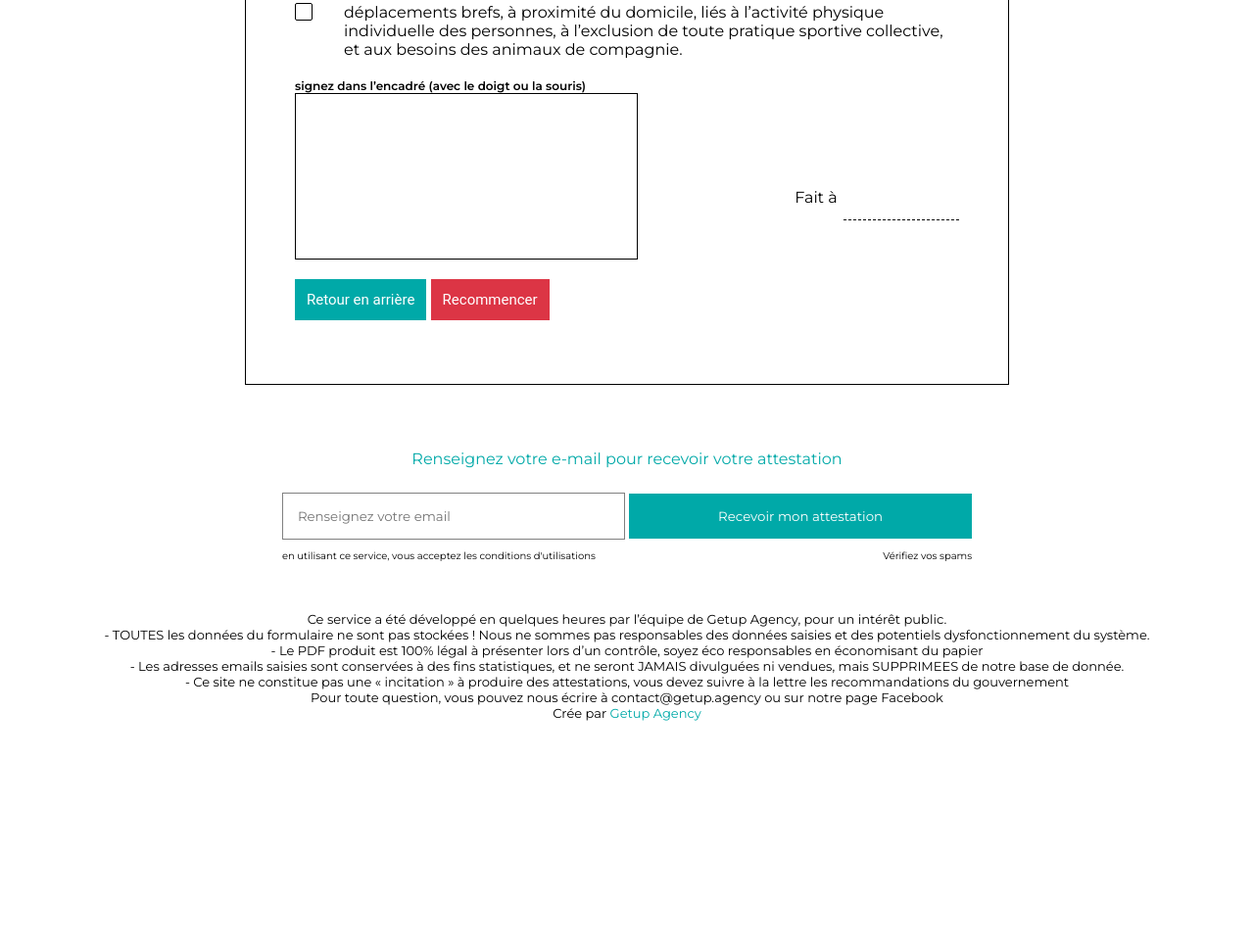
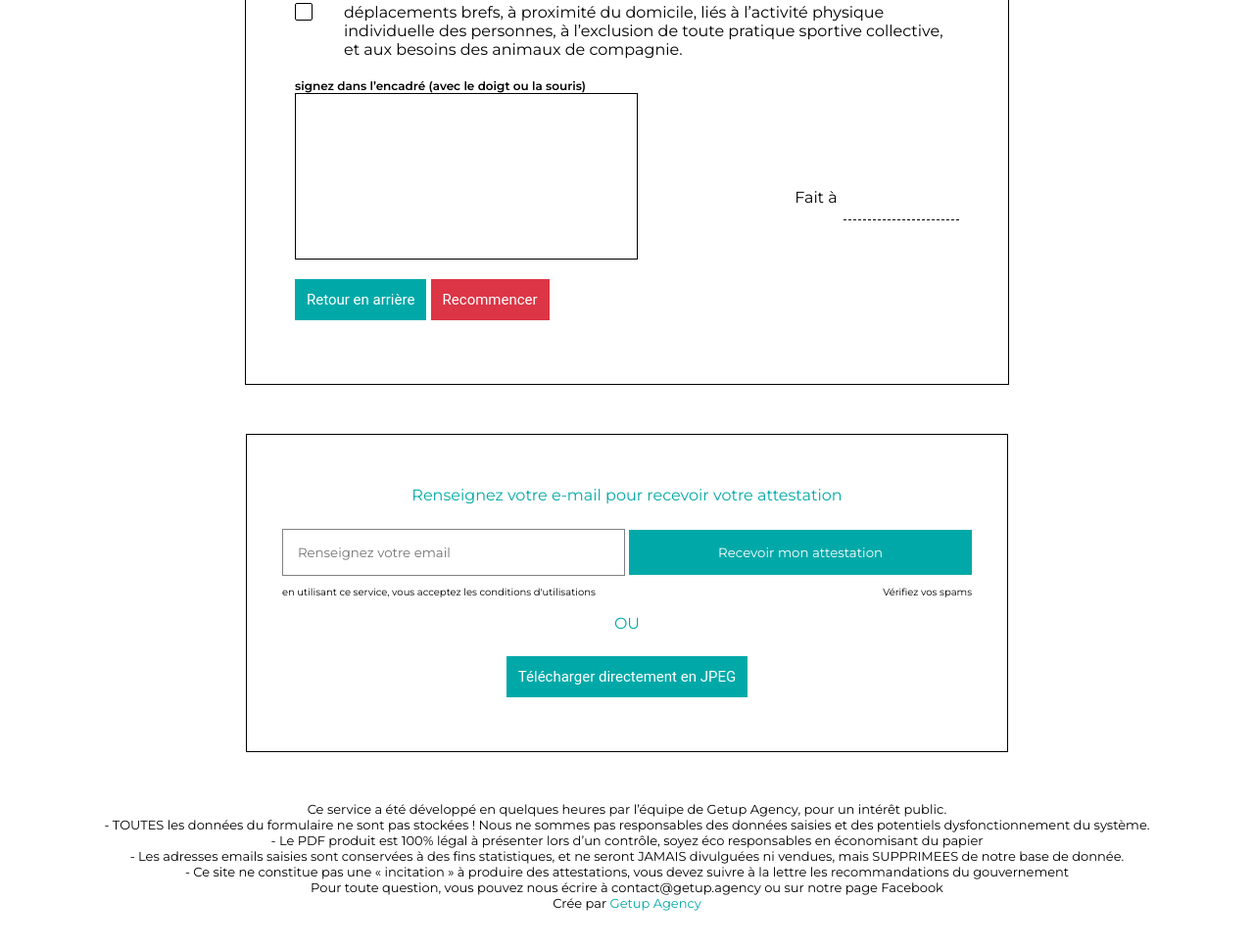
Before and after one commit to GetupAgency/attestation-covid-generator, a plain HTML site: page index.html in a window 1280 px wide. Shown: the part 1152-2120 px from the top of the page at 98% size. Before the commit the page ends 1938 px from the top, so only its background shows below. Drawn offline with nearby package versions, Linux system fonts and the light colour scheme.

Commit message:
Option direct download

```diff
--- a/index.html
+++ b/index.html
@@ -143,7 +143,7 @@
     </div>
 
     <!-- INPUT MAIL -->
-    <div class="input-resp">
+    <div class="input-resp" style="padding: 36px; border: 1px solid #000;">
       <p style="color: #00A9A8; text-align: center;" >Renseignez votre e-mail pour recevoir votre attestation</p>
       <input type="mail" placeholder="Renseignez votre email" class="input-mail" id="email" required />
       <input type="submit" id="submit" value="Recevoir mon attestation" class="input-submit" /><br>
@@ -151,7 +151,11 @@
         <div style="font-size: 10px;text-align: left;">en utilisant ce service, vous acceptez les conditions d'utilisations</div>
         <div style="font-size: 10px;text-align: right;">Vérifiez vos spams</div>
       </div>
-    </div>
+      <p style="text-align: center; color: #00A9A8;">OU</p>
+      <div style="text-align: center; margin-top: 35px; height: 50px;">
+        <a class="trigger-download-attestation trigger-hover" id="telecharger">Télécharger directement en JPEG<img src="assets/img/download.svg" class="downloadIco"/></a>
+      </div>
+      </div>
 
     <!-- LOADER -->
     <div id="overlay" style="display:none;">
--- a/styles.css
+++ b/styles.css
@@ -150,6 +150,25 @@ button:focus {
     margin-left: auto;
     margin-right: auto;
   }
+  #telecharger {
+    display: table !important;
+  }
+}
+@media screen and (max-width: 350px) {
+  #telecharger {
+    font-size: 13px !important;
+  }
+}
+
+#telecharger {
+  border: 2px solid #00a9a8;
+  background-color: #00a9a8;
+  transition: all .3s ease;
+  padding: 10px 10px;
+  color: #fff;
+  font-family: "Roboto", sans-serif;
+  cursor: pointer;
+  font-size: 15px;
 }
 
 
```
